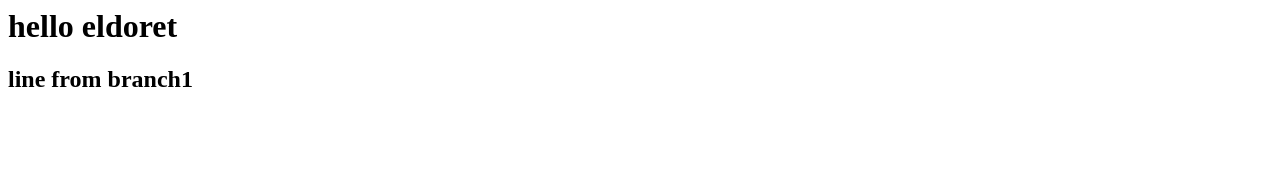
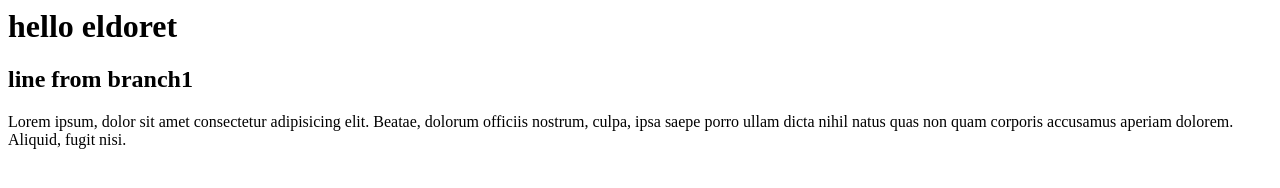
Before and after one commit to flossychep/eldoret-project, a plain HTML site: page index.html in a window 1280 px wide. Drawn offline with Linux system fonts and the light colour scheme.

Commit message:
i have added a paragraph

```diff
--- a/index.html
+++ b/index.html
@@ -1,2 +1,3 @@
 <h1>hello eldoret<h1>
 <h2>line from branch1</h2>
+<p>Lorem ipsum, dolor sit amet consectetur adipisicing elit. Beatae, dolorum officiis nostrum, culpa, ipsa saepe porro ullam dicta nihil natus quas non quam corporis accusamus aperiam dolorem. Aliquid, fugit nisi.</p>
```
